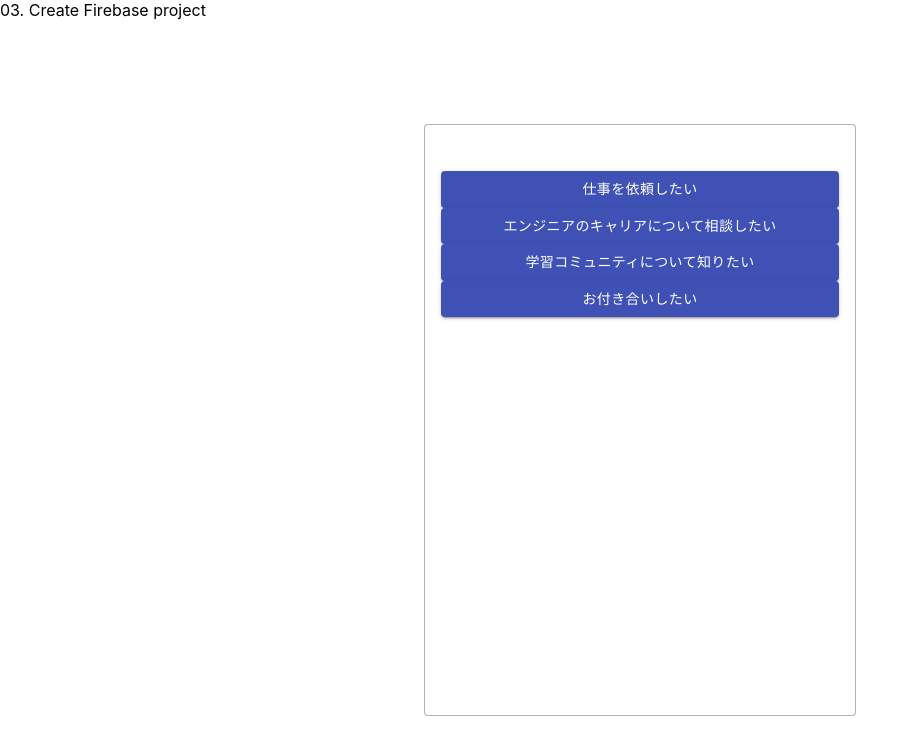
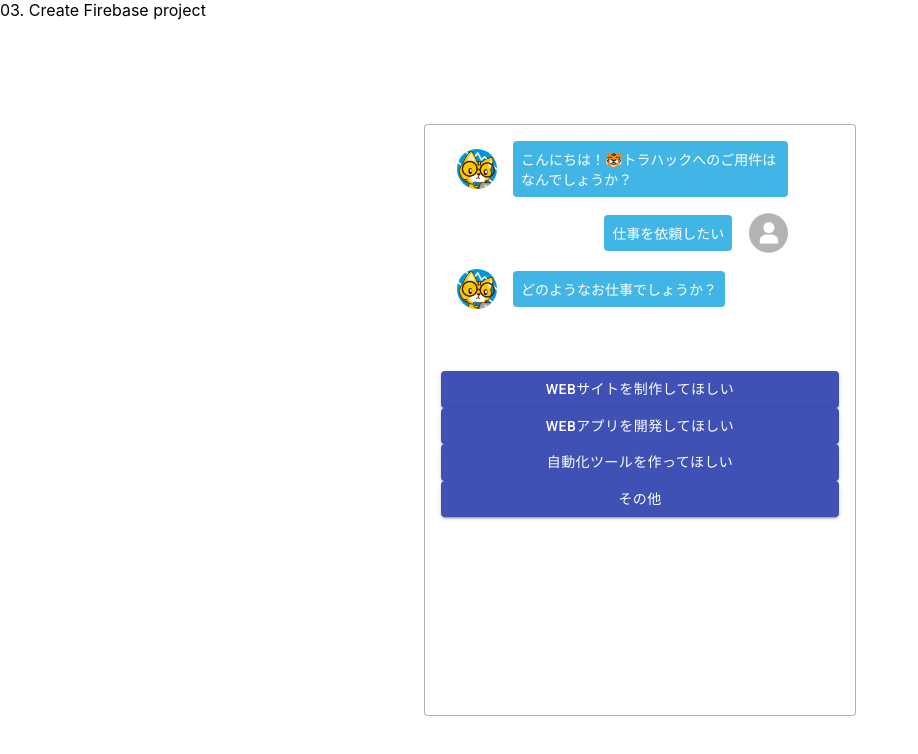
Before and after one commit to Ryoto-Noguchi/chatbot-demo, a React (Create React App) app: page / in a window 1280 px wide. Both pictures are taken after a click on the button "仕事を依頼したい". Shown: the top 754 px of the page, without its empty margins (0-918 px from the left). Built offline with nearby package versions, Linux system fonts and the light colour scheme.

Commit message:
React入門【実践編】#6完了

```diff
--- a/src/App.jsx
+++ b/src/App.jsx
@@ -1,7 +1,7 @@
-import React from 'react';
+import React from "react";
 import defaultDataset from "./dataset";
-import './assets/styles/style.css';
-import {AnswersList} from "./components/index"
+import "./assets/styles/style.css";
+import { AnswersList, Chats } from "./components/index"; // componentsフォルダにindex.jsをおいてエントリーポイントとすることで、複数ファイルをインポートする時に1行で済むためコードの可読性が高まる
 
 export default class App extends React.Component {
   constructor(props) {
@@ -11,21 +11,52 @@
       chats: [],
       currentId: "init",
       dataset: defaultDataset,
-      open: false
-    }
+      open: false,
+    };
+    this.selectAnswer = this.selectAnswer.bind(this)
   }
 
-  initAnswer = () => {
-    const initDataset = this.state.dataset[this.state.currentId] // 初期状態ではthis.state.currentId="init"
-    const initAnswers = initDataset.answers // "init"の中のanswersをinitAnswers変数に入れる
+  displayNextQuestion = (nextQuestionId) => {
+    const chats = this.state.chats
+    chats.push({
+      text:this.state.dataset[nextQuestionId].question,
+      type: 'question'
+    })
+
     this.setState({
-      answers: initAnswers // 2行上のinitAnswersをstateのanswersに入れて更新する
+      answers: this.state.dataset[nextQuestionId].answers,
+      chats: chats,
+      currentId: nextQuestionId
     })
   }
 
+  selectAnswer = (selectedAnswer, nextQuestionId) => {
+    switch (true) {
+      case (nextQuestionId === "init"):
+        this.displayNextQuestion(nextQuestionId)
+        break;
+      default:
+        const chats = this.state.chats;
+        chats.push({
+          text: selectedAnswer, // currentIdに入っている値のquestionの値を取得する
+          type: "answer",
+        });
+
+        this.setState({
+          chats: chats
+        });
+
+        this.displayNextQuestion(nextQuestionId);
+        break;
+    }
+  };
+
+
+
   // コンポーネントが初期化して最初のrenderが終わった後に何かしらの副作用がある処理をしたいときにcomponentDidMountを記述する
   componentDidMount() {
-    this.initAnswer() // 下の最初のrenderが走った後にinitAnswerメソッドが走ってinitAnswersのデータがセットされる
+    const initAnswer = ""
+    this.selectAnswer(initAnswer, this.state.currentId)
   }
 
   render() {
@@ -33,9 +64,9 @@
       <div>
         <section className="c-section">
           <div className="c-box">
-            <AnswersList answers={this.state.answers} />
+            <Chats chats={this.state.chats} />
+            <AnswersList answers={this.state.answers} select={this.selectAnswer}/>
           </div>
-
         </section>
       </div>
     );
--- a/src/components/Answer.jsx
+++ b/src/components/Answer.jsx
@@ -10,7 +10,7 @@
 const Answer = (props) => {
   // const classes = useStyles();
   return (
-    <Button variant="contained" color="primary">
+    <Button variant="contained" color="primary" onClick={() => props.select(props.content, props.nextId)}>
       {props.content}
     </Button>
   )
--- a/src/components/AnswersList.jsx
+++ b/src/components/AnswersList.jsx
@@ -6,7 +6,7 @@
     <div className="c-grid__answer">
       {props.answers.map((value, index) => {
         console.log(`コンテンツの順番: ${index}`)
-        return <Answer content={value.content} key={index.toString()} />
+        return <Answer content={value.content} nextId={value.nextId} key={index.toString()} select={props.select}/>
       })}
     </div>
   )
--- /dev/null
+++ b/src/components/Chat.jsx
@@ -0,0 +1,25 @@
+import React from "react";
+import ListItem from "@material-ui/core/ListItem";
+import ListItemAvatar from "@material-ui/core/ListItemAvatar";
+import Avatar from "@material-ui/core/Avatar";
+import NoProfile from '../assets/img/no-profile.png';
+import Torahack from '../assets/img/torahack.png';
+
+const Chat = (props) => {
+  const isQuestion = (props.type === 'question'); // props.typeがquestionであれば、isQuestion変数がtrue、そうでなければfalse
+  const classes = isQuestion ? 'p-chat__row' : 'p-chat__reverse'; // isQuestionが'p-chat__row'であれば、flex-start。'p-chat__reverse'であれば、flex-end
+  return (
+    <ListItem className={classes}>
+      <ListItemAvatar>
+        {isQuestion ? (
+          <Avatar alt="icon" src={Torahack} />
+          ) : (
+          <Avatar alt="icon" src={NoProfile} />
+        )}
+      </ListItemAvatar>
+      <div className="p-chat__bubble">{props.text}</div>
+    </ListItem>
+  );
+};
+
+export default Chat;
--- /dev/null
+++ b/src/components/Chats.jsx
@@ -0,0 +1,28 @@
+import React from "react";
+import { makeStyles } from "@material-ui/core/styles";
+import List from "@material-ui/core/List";
+import {Chat} from "./index";
+
+const useStyles = makeStyles((theme) => ({
+  root: {
+    width: "100%",
+    maxWidth: "36ch",
+    backgroundColor: theme.palette.background.paper,
+  },
+  inline: {
+    display: "inline",
+  },
+}));
+
+const Chats = (props) => {
+  const classes = useStyles();
+  return (
+  <List className={classes.root}>
+    {props.chats.map((chat, index) => {
+      return <Chat text={chat.text} type={chat.type} key={index.toString()}/> // リスト要素の中にkeyを入れておくことで変更があったときに、変更部分のみ書き換えるという設計思想からkeyをリストに含めている
+    })}
+  </List>
+  );
+};
+
+export default Chats;
--- a/src/components/index.js
+++ b/src/components/index.js
@@ -5,3 +5,5 @@
 // AnswersListの中でexport defaultされているものを改めて、「AnswersList」という名前で再度exportしているみたいなイメージ。こうすることによって、「import {AnswersList} from "./components/index"」のように書くことができる
 export {default as AnswersList} from './AnswersList'
 export {default as Answer} from './Answer'
+export {default as Chats} from './Chats'
+export {default as Chat} from './Chat'
```
Also changed, not shown: src/assets/img/no-profile.png (added), src/assets/img/torahack.png (added).
